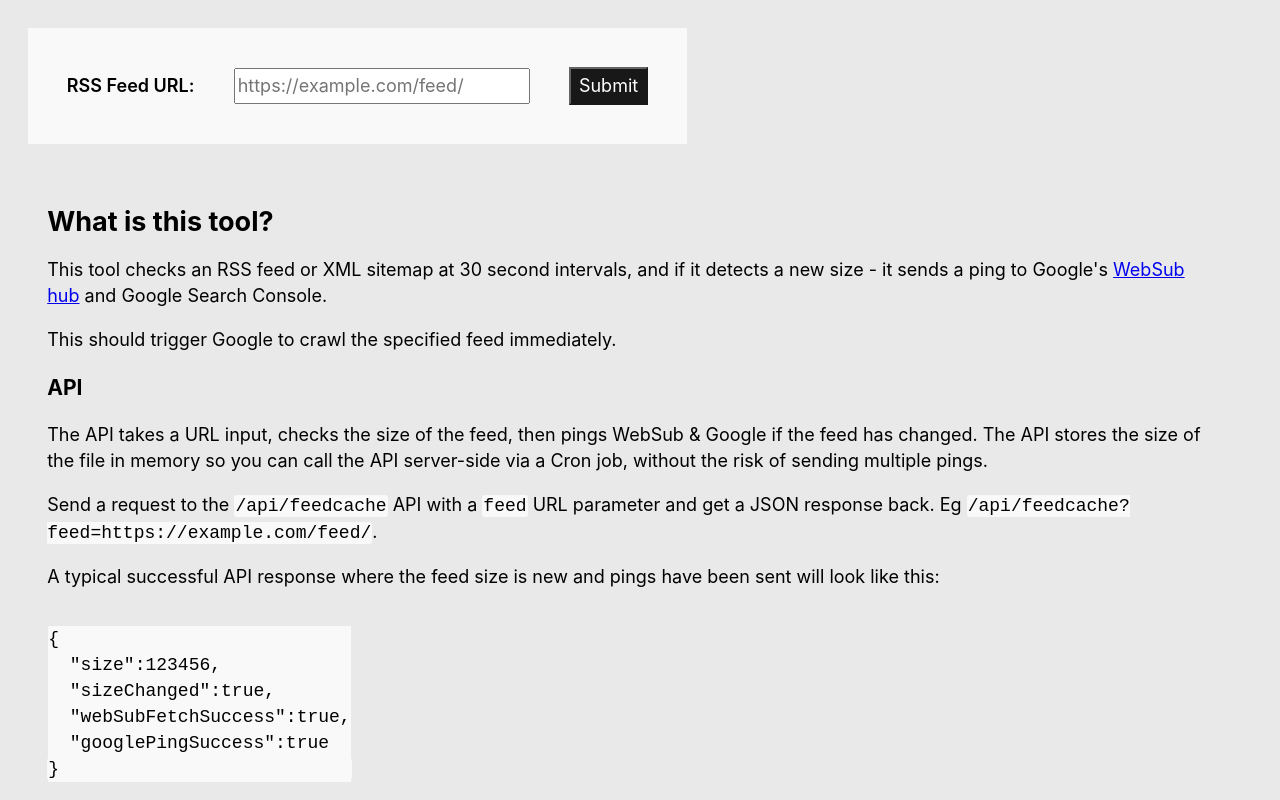
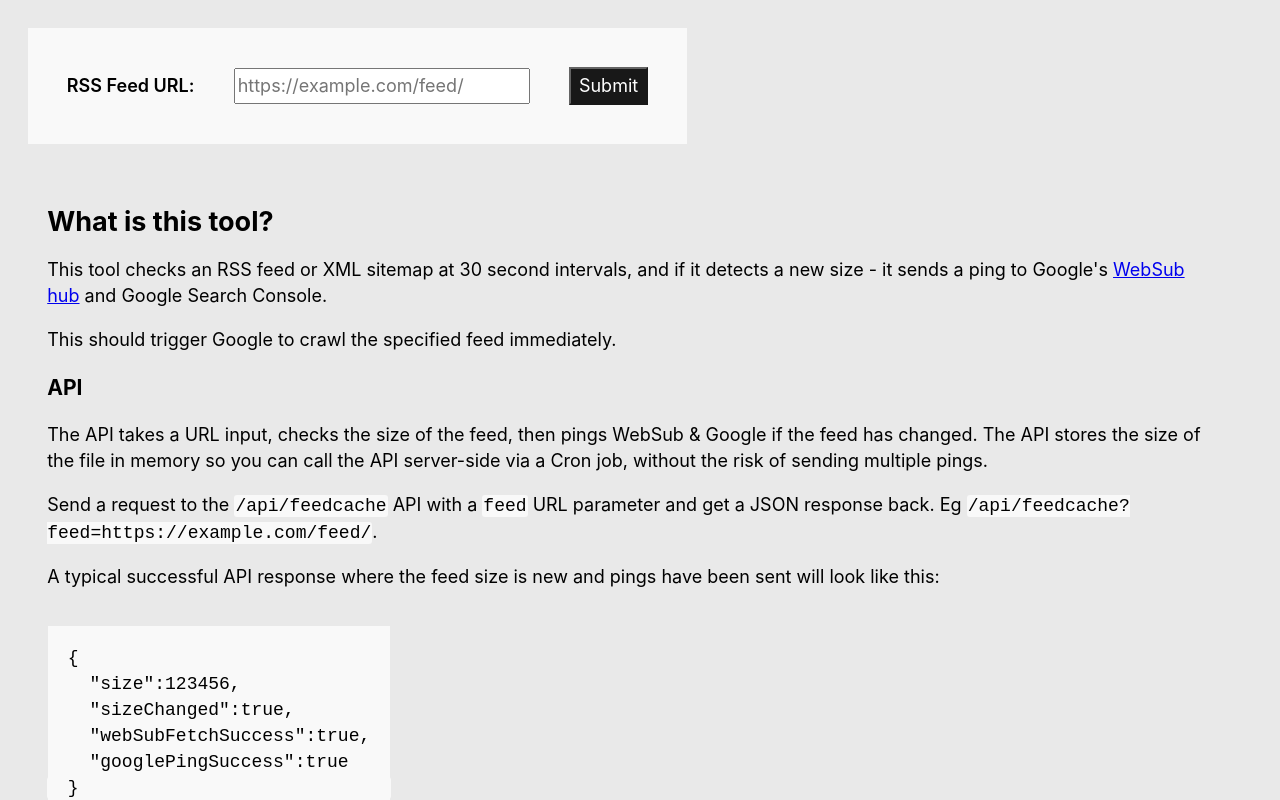
Before and after one commit to colinmcdermott/feedchecker-api, a Next.js app: page / in a window 1280 px wide. Shown: the top 800 px of the page. Built offline with nearby package versions, Linux system fonts and the light colour scheme.

Commit message:
Update globals.css

```diff
--- a/styles/globals.css
+++ b/styles/globals.css
@@ -39,6 +39,7 @@ pre {
   display: inline-block;
   white-space: pre-wrap;
   background: var(--lightBackground);
+  padding: var(--flowSpace);
 }
 #change, #additional {
   margin-right:var(--flowSpace);
```
